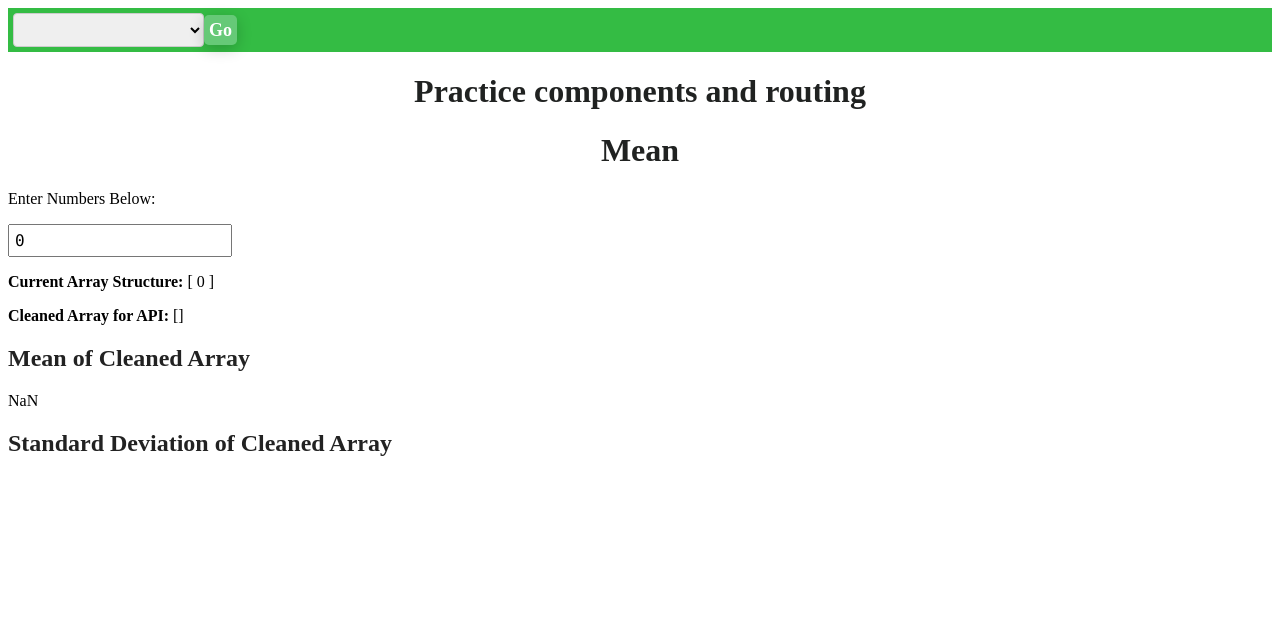
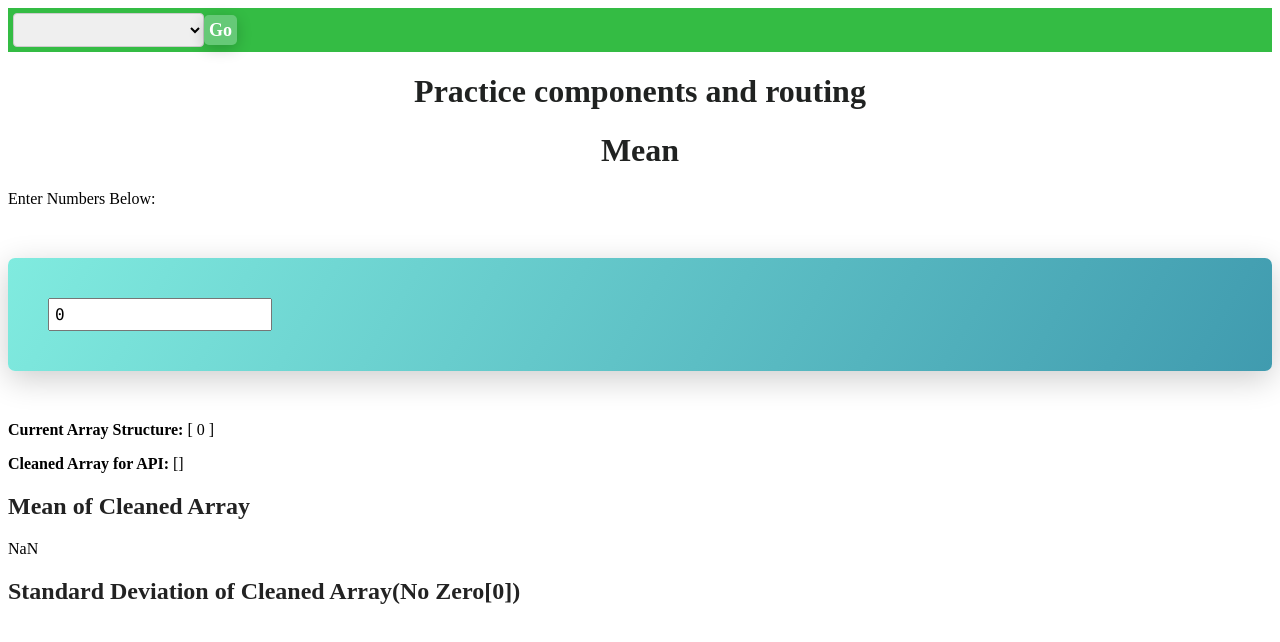
Before and after one commit to nickleus-j/webTrials, an Angular app in the folder WebStuff/: page /mean in a window 1280 px wide. Shown: the top 642 px of the page. Built offline with nearby package versions, Linux system fonts and the light colour scheme.

Commit message:
Styled mean page

```diff
--- a/WebStuff/src/Mean/mean.component.css
+++ b/WebStuff/src/Mean/mean.component.css
@@ -1,4 +1,11 @@
 
+.number-box-container {
+    margin: 50px auto;
+  padding: 40px;
+  background: linear-gradient( 120deg, #80EbDF 0%, #409bAF 100%);
+  border-radius: 7px;
+  box-shadow: 0 8px 32px rgba(0, 0, 0, 0.2);
+}
 .number-box-container input[type="number"] {
     font-family: Consolas, sans-serif;
     margin-right: 10px;
--- a/WebStuff/src/Mean/mean.component.html
+++ b/WebStuff/src/Mean/mean.component.html
@@ -10,12 +10,11 @@
     />
 </div>
 
-<!-- Debug helper to see the real-time data structure -->
 <p><strong>Current Array Structure:</strong> {{ NumbersGiven | json }}</p>
-<p><strong>Cleaned Array for API:</strong> {{ getCleanedArray() | json }}</p>
+<p><strong>Cleaned Array for API:</strong> {{ GetCleanedArray() | json }}</p>
 <h2>Mean of Cleaned Array</h2>
-{{NumbersGiven.reduce((sum, num) => sum + num, 0) / this.getCleanedArray().length}}
-<h2>Standard Deviation of Cleaned Array</h2>
+{{NumbersGiven.reduce((sum, num) => sum + num, 0) / this.GetCleanedArray().length}}
+<h2>Standard Deviation of Cleaned Array(No Zero[0])</h2>
 <h3>
-  {{ standardDeviation() | number:'1.2-2' }}
+  {{ CalculateStandardDeviation() | number:'1.2-2' }}
 </h3>
--- a/WebStuff/src/Mean/mean.component.ts
+++ b/WebStuff/src/Mean/mean.component.ts
@@ -29,14 +29,14 @@ export class MeanComponent implements AfterViewInit {
   /**
    * Optional: Cleans up the array for API submission by removing empty entries.
    */
-  getCleanedArray(): number[] {
+  GetCleanedArray(): number[] {
     return this.NumbersGiven.filter((val): val is number => val !== null && val !== undefined && val !== 0);
   }
   trackByIndex(index: number, item: any): number {
     return index;
  }
- standardDeviation(): number {
-    const cleanedArray = this.getCleanedArray();
+ CalculateStandardDeviation(): number {
+    const cleanedArray = this.GetCleanedArray();
     const mean = cleanedArray.reduce((sum, num) => sum + num, 0) / cleanedArray.length;
     const variance = cleanedArray.reduce((sum, num) => sum + Math.pow(num - mean, 2), 0) / cleanedArray.length;
     return Math.sqrt(variance);
--- a/WebStuff/src/app/app.ts
+++ b/WebStuff/src/app/app.ts
@@ -20,6 +20,7 @@ export class App {
     new NavItem('Caesar Cipher', 'caesar-cipher'),
     new NavItem('Tic Tac Toe', 'ttt'),
     new NavItem('Periodic Table', 'periodic-table'),
+    new NavItem('Mean', 'mean'),
     new NavItem('Phonetic Mapping', '/Phonetic')
   ]);
 
```
